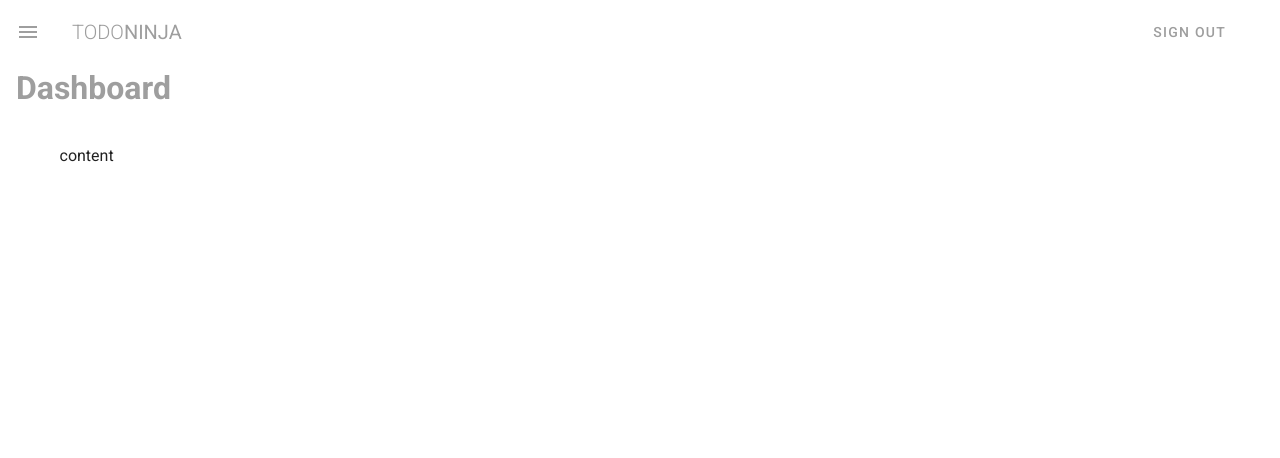
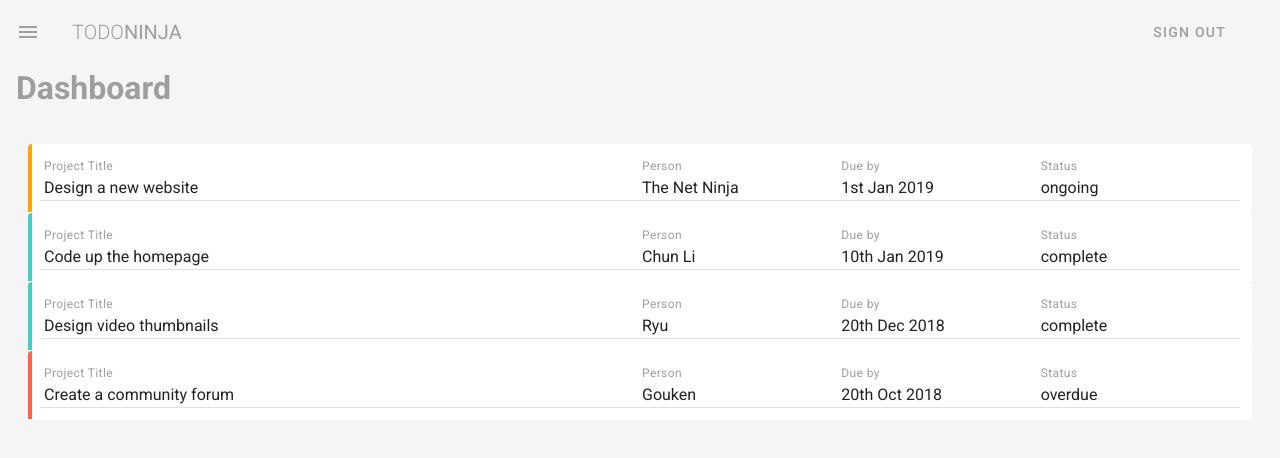
Before and after one commit to santosh/todo-ninja, a Vue app: page / in a window 1280 px wide. Shown: the top 458 px of the page. Built offline with nearby package versions, Linux system fonts and the light colour scheme.

Commit message:
Add content to Dashboard
Dynamically assign classes based on received data.

```diff
--- a/src/App.vue
+++ b/src/App.vue
@@ -1,7 +1,7 @@
 <template>
   <v-app class="grey lighten-4">
     <Navbar />
-    <v-main class="mx-4 mb-4">
+    <v-main class="px-4 pb-4 grey lighten-4">
       <router-view></router-view>
     </v-main>
   </v-app>
--- a/src/components/Navbar.vue
+++ b/src/components/Navbar.vue
@@ -1,6 +1,6 @@
 <template>
   <nav>
-    <v-toolbar flat app>
+    <v-toolbar flat app class="grey lighten-4">
       <v-app-bar-nav-icon class="grey--text" @click="drawer = !drawer"></v-app-bar-nav-icon>
       <v-toolbar-title class="text-uppercase grey--text">
         <span class="font-weight-light">Todo</span>
--- a/src/views/Dashboard.vue
+++ b/src/views/Dashboard.vue
@@ -1,8 +1,31 @@
 <template>
   <div class="dashboard">
     <h1 class="subheading grey--text">Dashboard</h1>
-    <v-container class="my-5">
-      content
+
+    <v-container fluid class="my-5">
+
+      <v-card flat class="pa-3" v-for="project in projects" :key="project.title">
+        <v-layout row wrap :class="`pa-3 project ${project.status}`">
+          <v-flex xs12 md6>
+            <div class="caption grey--text">Project Title</div>
+            <div>{{project.title}}</div>
+          </v-flex>
+          <v-flex xs6 sm4 md2>
+            <div class="caption grey--text">Person</div>
+            <div>{{project.person}}</div>
+          </v-flex>
+          <v-flex xs6 sm4 md2>
+            <div class="caption grey--text">Due by</div>
+            <div>{{project.due}}</div>
+          </v-flex>
+          <v-flex xs2 sm4 md2>
+            <div class="caption grey--text">Status</div>
+            <div>{{project.status}}</div>
+          </v-flex>
+        </v-layout>
+        <v-divider></v-divider>
+      </v-card>
+
     </v-container>
   </div>
 </template>
@@ -11,8 +34,30 @@
 // @ is an alias to /src
 
 export default {
-  name: 'Home',
+  name: 'Dashboard',
   components: {
+  },
+  data() {
+    return {
+      projects: [
+        { title: 'Design a new website', person: 'The Net Ninja', due: '1st Jan 2019', status: 'ongoing', content: 'Lorem ipsum dolor sit amet consectetur adipisicing elit. Sunt consequuntur eos eligendi illum minima adipisci deleniti, dicta mollitia enim explicabo fugiat quidem ducimus praesentium voluptates porro molestias non sequi animi!'},
+        { title: 'Code up the homepage', person: 'Chun Li', due: '10th Jan 2019', status: 'complete', content: 'Lorem ipsum dolor sit amet consectetur adipisicing elit. Sunt consequuntur eos eligendi illum minima adipisci deleniti, dicta mollitia enim explicabo fugiat quidem ducimus praesentium voluptates porro molestias non sequi animi!'},
+        { title: 'Design video thumbnails', person: 'Ryu', due: '20th Dec 2018', status: 'complete', content: 'Lorem ipsum dolor sit amet consectetur adipisicing elit. Sunt consequuntur eos eligendi illum minima adipisci deleniti, dicta mollitia enim explicabo fugiat quidem ducimus praesentium voluptates porro molestias non sequi animi!'},
+        { title: 'Create a community forum', person: 'Gouken', due: '20th Oct 2018', status: 'overdue', content: 'Lorem ipsum dolor sit amet consectetur adipisicing elit. Sunt consequuntur eos eligendi illum minima adipisci deleniti, dicta mollitia enim explicabo fugiat quidem ducimus praesentium voluptates porro molestias non sequi animi!'},
+      ]
+    }
   }
 }
 </script>
+
+<style scoped>
+  .project.complete {
+    border-left: 4px solid #3cd1c2;
+  }
+  .project.ongoing {
+    border-left: 4px solid orange;
+  }
+  .project.overdue {
+    border-left: 4px solid tomato;
+  }
+</style>
```
